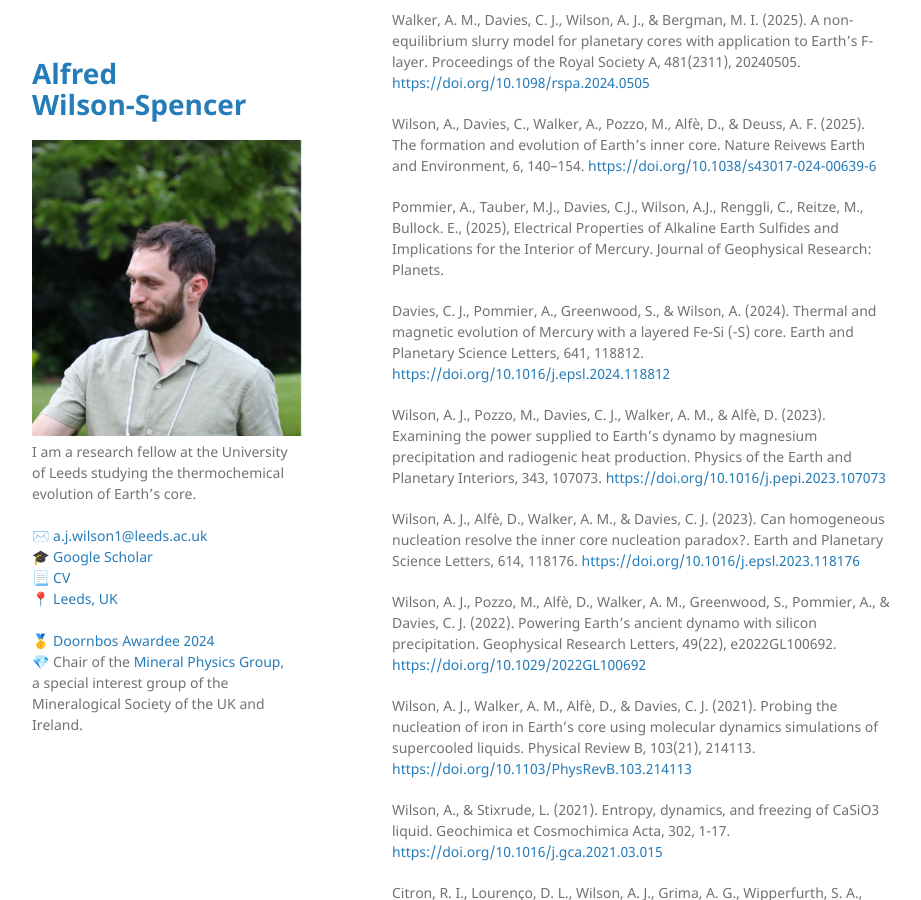
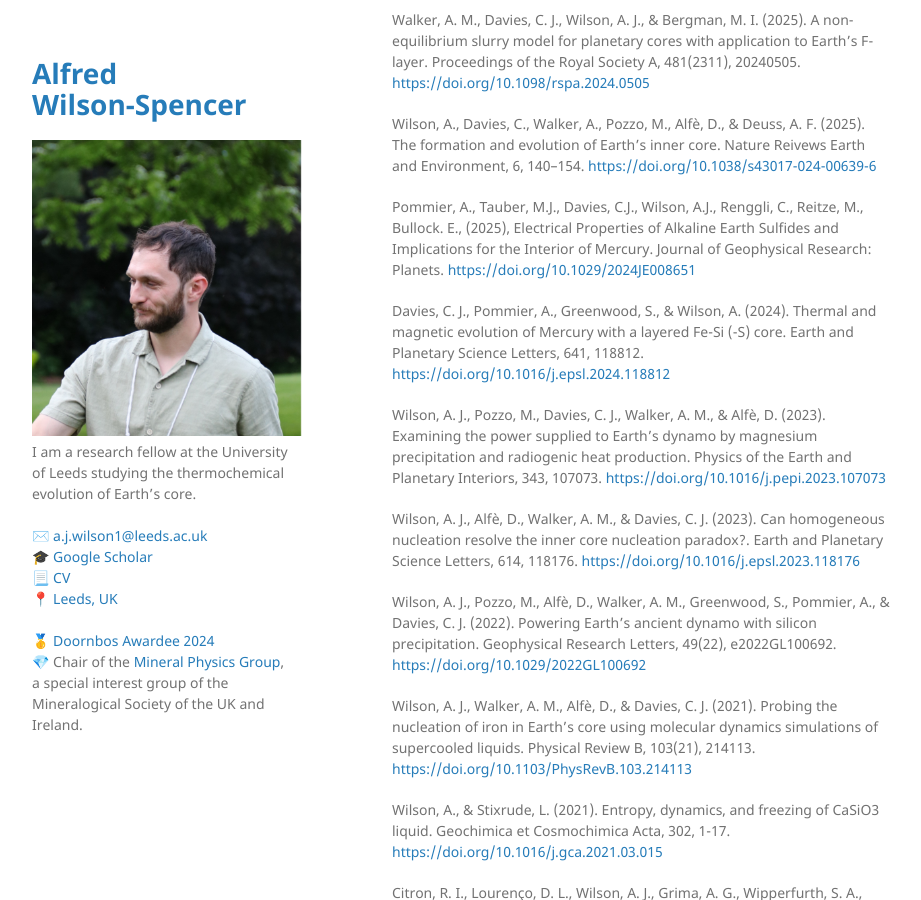
Before and after one commit to Fwilson93/Portfolio, a Jekyll site: the page built from publications.md, in a window 1280 px wide and 900 px high, scrolled down 486 px. Shown: the whole window, without its empty margins (178-1099 px from the left). Built offline with Jekyll 4.4.1, drawn with Linux system fonts in a browser that asks for light colours; our own code applies the rules of GitHub Pages for plain Markdown files; part of the change alters nothing that is shown.

Commit message:
Update publications.md

```diff
--- a/publications.md
+++ b/publications.md
@@ -11,30 +11,30 @@ layout: default
 <br/>
 ## Publications
 
-Wilson, A. J., Davies, C. J., Walker, A. M., & Alfè, D. (2025). Constraining Earth’s core composition from inner core nucleation. Nature Communications, 16(1), 7685. <a href="https://doi.org/10.1038/s41467-025-62841-4">https://doi.org/10.1038/s41467-025-62841-4</a>
+Wilson, A. J., Davies, C. J., Walker, A. M., & Alfè, D. (2025). Constraining Earth’s core composition from inner core nucleation. Nature Communications, 16(1), 7685. <a href="doi.org/10.1038/s41467-025-62841-4">https://doi.org/10.1038/s41467-025-62841-4</a>
 
-Wilson, A. J., Pozzo, M., Davies, C. J., Walker, A. M., & Alfè, D. (2025). The effect of compositional fluctuations in a liquid Fe–O alloy on the nucleation of Earth’s inner core. Scientific Reports, 15(1), 20386. <a href="https://doi.org/10.1038/s41598-025-07258-1">https://doi.org/10.1038/s41598-025-07258-1</a>
+Wilson, A. J., Pozzo, M., Davies, C. J., Walker, A. M., & Alfè, D. (2025). The effect of compositional fluctuations in a liquid Fe–O alloy on the nucleation of Earth’s inner core. Scientific Reports, 15(1), 20386. <a href="doi.org/10.1038/s41598-025-07258-1">https://doi.org/10.1038/s41598-025-07258-1</a>
 
-Walker, A. M., Davies, C. J., Wilson, A. J., & Bergman, M. I. (2025). A non-equilibrium slurry model for planetary cores with application to Earth’s F-layer. Proceedings of the Royal Society A, 481(2311), 20240505. <a href="https://doi.org/10.1098/rspa.2024.0505">https://doi.org/10.1098/rspa.2024.0505</a>
+Walker, A. M., Davies, C. J., Wilson, A. J., & Bergman, M. I. (2025). A non-equilibrium slurry model for planetary cores with application to Earth’s F-layer. Proceedings of the Royal Society A, 481(2311), 20240505. <a href="doi.org/10.1098/rspa.2024.0505">https://doi.org/10.1098/rspa.2024.0505</a>
 
-Wilson, A., Davies, C., Walker, A., Pozzo, M., Alfè, D., & Deuss, A. F. (2025). The formation and evolution of Earth’s inner core. Nature Reivews Earth and Environment, 6, 140–154. <a href="https://doi.org/10.1038/s43017-024-00639-6">https://doi.org/10.1038/s43017-024-00639-6</a>
+Wilson, A., Davies, C., Walker, A., Pozzo, M., Alfè, D., & Deuss, A. F. (2025). The formation and evolution of Earth’s inner core. Nature Reivews Earth and Environment, 6, 140–154. <a href="doi.org/10.1038/s43017-024-00639-6">https://doi.org/10.1038/s43017-024-00639-6</a>
 
 Pommier, A., Tauber, M.J., Davies, C.J., Wilson, A.J., Renggli, C., Reitze, M., Bullock. E., (2025),
 Electrical Properties of Alkaline Earth Sulfides and Implications for the Interior of Mercury. Journal of
-Geophysical Research: Planets.
+Geophysical Research: Planets. <a href="doi.org/10.1029/2024JE008651">https://doi.org/10.1029/2024JE008651</a>
 
-Davies, C. J., Pommier, A., Greenwood, S., & Wilson, A. (2024). Thermal and magnetic evolution of Mercury with a layered Fe-Si (-S) core. Earth and Planetary Science Letters, 641, 118812. <a href="https://doi.org/10.1016/j.epsl.2024.118812">https://doi.org/10.1016/j.epsl.2024.118812</a>
+Davies, C. J., Pommier, A., Greenwood, S., & Wilson, A. (2024). Thermal and magnetic evolution of Mercury with a layered Fe-Si (-S) core. Earth and Planetary Science Letters, 641, 118812. <a href="doi.org/10.1016/j.epsl.2024.118812">https://doi.org/10.1016/j.epsl.2024.118812</a>
 
-Wilson, A. J., Pozzo, M., Davies, C. J., Walker, A. M., & Alfè, D. (2023). Examining the power supplied to Earth's dynamo by magnesium precipitation and radiogenic heat production. Physics of the Earth and Planetary Interiors, 343, 107073. <a href="https://doi.org/10.1016/j.pepi.2023.107073">https://doi.org/10.1016/j.pepi.2023.107073</a>
+Wilson, A. J., Pozzo, M., Davies, C. J., Walker, A. M., & Alfè, D. (2023). Examining the power supplied to Earth's dynamo by magnesium precipitation and radiogenic heat production. Physics of the Earth and Planetary Interiors, 343, 107073. <a href="doi.org/10.1016/j.pepi.2023.107073">https://doi.org/10.1016/j.pepi.2023.107073</a>
 
-Wilson, A. J., Alfè, D., Walker, A. M., & Davies, C. J. (2023). Can homogeneous nucleation resolve the inner core nucleation paradox?. Earth and Planetary Science Letters, 614, 118176. <a href="https://doi.org/10.1016/j.epsl.2023.118176">https://doi.org/10.1016/j.epsl.2023.118176</a>
+Wilson, A. J., Alfè, D., Walker, A. M., & Davies, C. J. (2023). Can homogeneous nucleation resolve the inner core nucleation paradox?. Earth and Planetary Science Letters, 614, 118176. <a href="doi.org/10.1016/j.epsl.2023.118176">https://doi.org/10.1016/j.epsl.2023.118176</a>
 
-Wilson, A. J., Pozzo, M., Alfè, D., Walker, A. M., Greenwood, S., Pommier, A., & Davies, C. J. (2022). Powering Earth's ancient dynamo with silicon precipitation. Geophysical Research Letters, 49(22), e2022GL100692. <a href="https://doi.org/10.1029/2022GL100692">https://doi.org/10.1029/2022GL100692</a>
+Wilson, A. J., Pozzo, M., Alfè, D., Walker, A. M., Greenwood, S., Pommier, A., & Davies, C. J. (2022). Powering Earth's ancient dynamo with silicon precipitation. Geophysical Research Letters, 49(22), e2022GL100692. <a href="doi.org/10.1029/2022GL100692">https://doi.org/10.1029/2022GL100692</a>
 
-Wilson, A. J., Walker, A. M., Alfè, D., & Davies, C. J. (2021). Probing the nucleation of iron in Earth's core using molecular dynamics simulations of supercooled liquids. Physical Review B, 103(21), 214113. <a href="https://doi.org/10.1103/PhysRevB.103.214113">https://doi.org/10.1103/PhysRevB.103.214113</a>
+Wilson, A. J., Walker, A. M., Alfè, D., & Davies, C. J. (2021). Probing the nucleation of iron in Earth's core using molecular dynamics simulations of supercooled liquids. Physical Review B, 103(21), 214113. <a href="doi.org/10.1103/PhysRevB.103.214113">https://doi.org/10.1103/PhysRevB.103.214113</a>
 
-Wilson, A., & Stixrude, L. (2021). Entropy, dynamics, and freezing of CaSiO3 liquid. Geochimica et Cosmochimica Acta, 302, 1-17. <a href="https://doi.org/10.1016/j.gca.2021.03.015">https://doi.org/10.1016/j.gca.2021.03.015</a>
+Wilson, A., & Stixrude, L. (2021). Entropy, dynamics, and freezing of CaSiO3 liquid. Geochimica et Cosmochimica Acta, 302, 1-17. <a href="doi.org/10.1016/j.gca.2021.03.015">https://doi.org/10.1016/j.gca.2021.03.015</a>
 
-Citron, R. I., Lourenço, D. L., Wilson, A. J., Grima, A. G., Wipperfurth, S. A., Rudolph, M. L., ... & Montési, L. G. (2020). Effects of heat‐producing elements on the stability of deep mantle thermochemical piles. Geochemistry, Geophysics, Geosystems, 21(4), e2019GC008895. <a href="https://doi.org/10.1029/2019GC008895">https://doi.org/10.1029/2019GC008895
+Citron, R. I., Lourenço, D. L., Wilson, A. J., Grima, A. G., Wipperfurth, S. A., Rudolph, M. L., ... & Montési, L. G. (2020). Effects of heat‐producing elements on the stability of deep mantle thermochemical piles. Geochemistry, Geophysics, Geosystems, 21(4), e2019GC008895. <a href="doi.org/10.1029/2019GC008895">https://doi.org/10.1029/2019GC008895
 
 * * *
```
